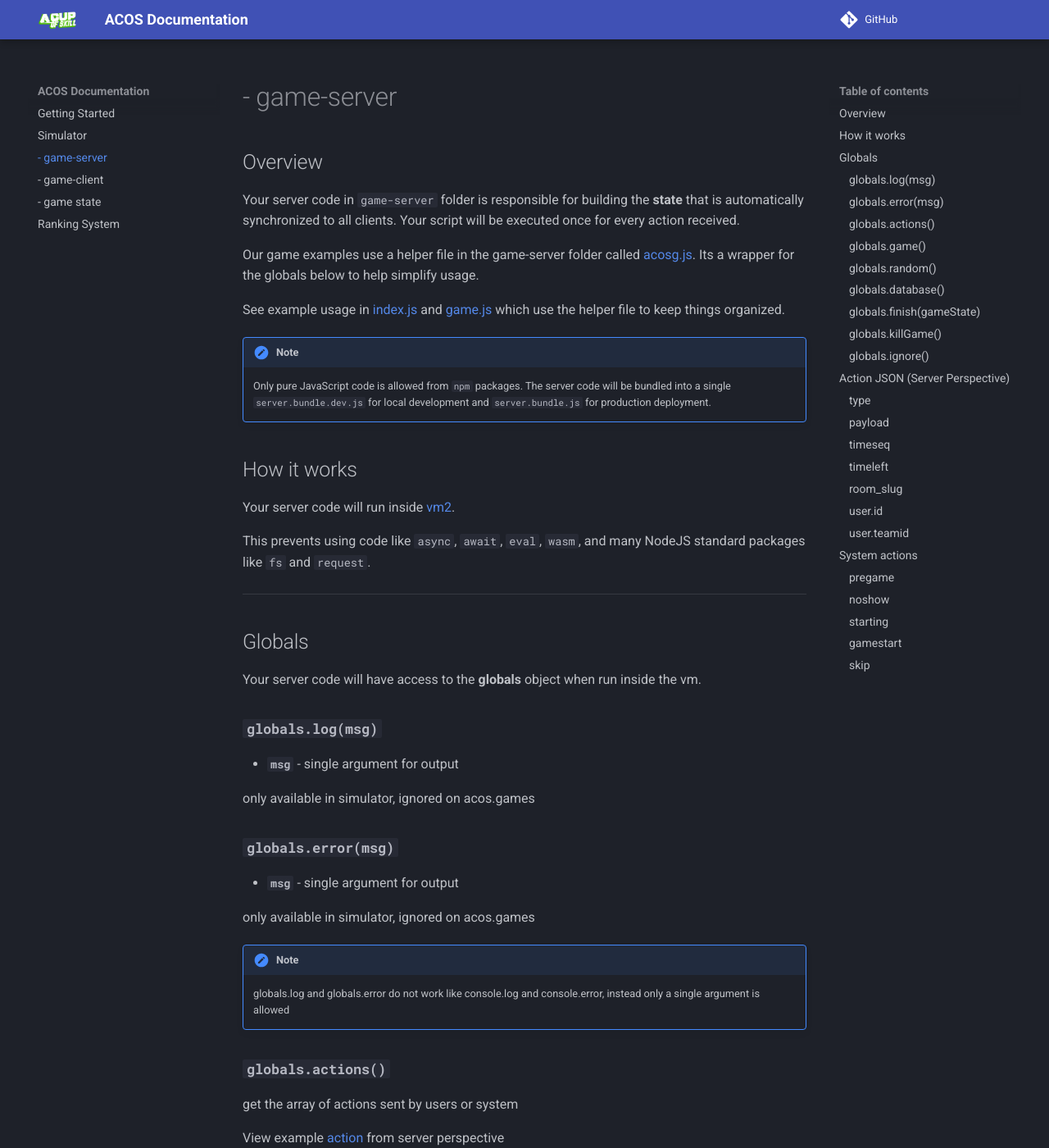
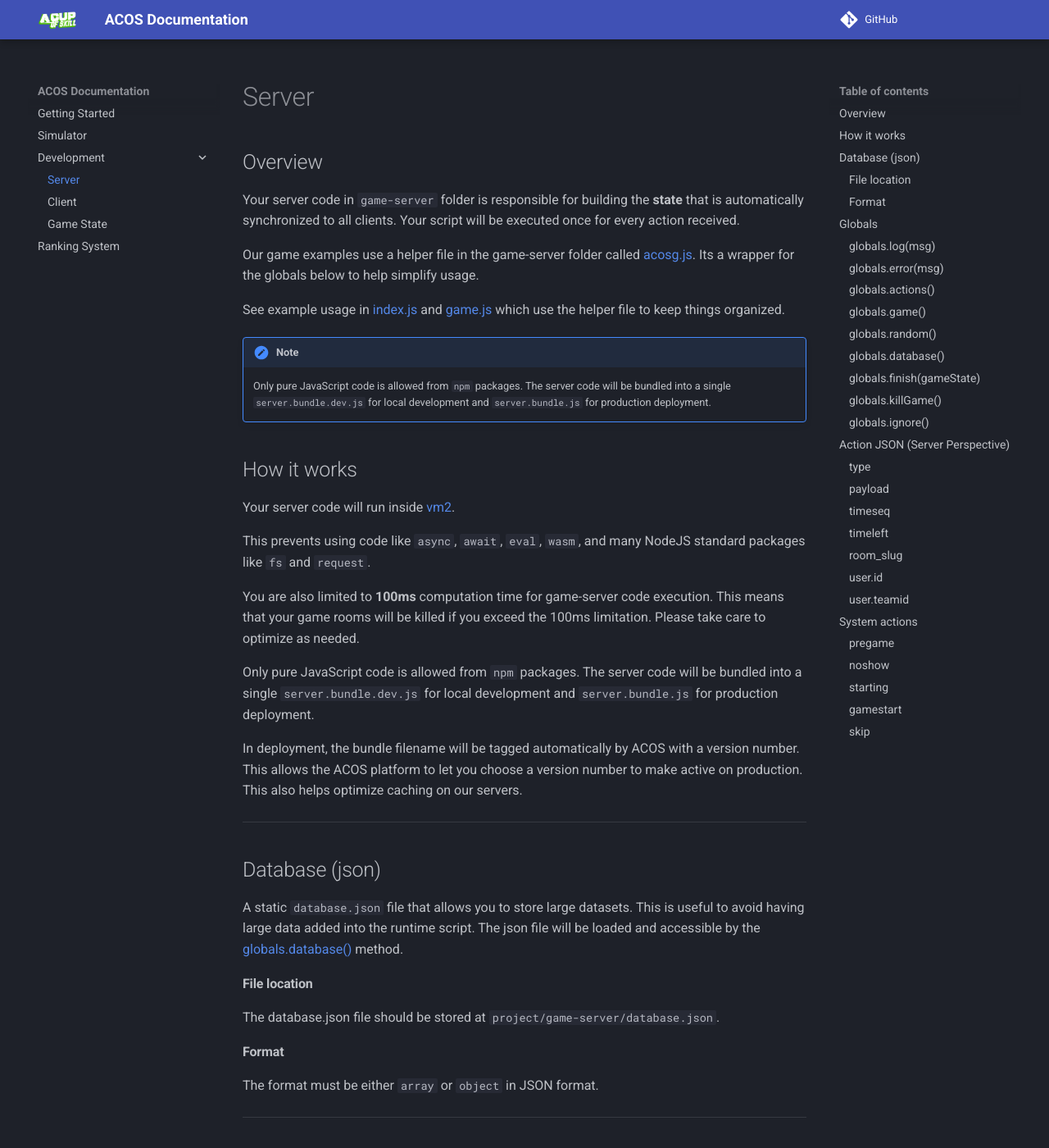
Before and after one commit to acosgames/platform, an MkDocs documentation site: the page built from docs/docs/server.md, in a window 1280 px wide and 1400 px high. Shown: the whole window at 82% size. Built offline with MkDocs 1.6.1 and Material for MkDocs 9.7.7, drawn with Linux system fonts in a browser that asks for light colours.

```diff
--- a/docs/docs/server.md
+++ b/docs/docs/server.md
@@ -14,6 +14,26 @@ See example usage in [index.js](https://github.com/acosgames/tictactoe/blob/main
 Your server code will run inside [vm2](https://github.com/patriksimek/vm2).
 
 This prevents using code like `async`, `await`, `eval`, `wasm`, and many NodeJS standard packages like `fs` and `request`.
+
+You are also limited to **100ms** computation time for game-server code execution.  This means that your game rooms will be killed if you exceed the 100ms limitation.  Please take care to optimize as needed.
+
+Only pure JavaScript code is allowed from `npm` packages.  The server code will be bundled into a single `server.bundle.dev.js` for local development and `server.bundle.js` for production deployment.
+
+In deployment, the bundle filename will be tagged automatically by ACOS with a version number.  This allows the ACOS platform to let you choose a version number to make active on production.  This also helps optimize caching on our servers.
+
+---
+
+## Database (json)
+
+A static `database.json` file that allows you to store large datasets.  This is useful to avoid having large data added into the runtime script.  The json file will be loaded and accessible by the [globals.database()](/server/#globalsdatabase) method.
+
+#### File location
+
+The database.json file should be stored at `project/game-server/database.json`.
+
+#### Format
+
+The format must be either `array` or `object` in JSON format.
 
 ---
 
--- a/docs/mkdocs.yml
+++ b/docs/mkdocs.yml
@@ -15,7 +15,7 @@ extra:
   homepage: https://acos.games
   analytics:
     provider: google
-    property: G-HC09PY1QY2
+    property: G-298125151
 markdown_extensions:
   - tables
   - def_list
@@ -34,7 +34,8 @@ nav:
   - Getting Started: index.md
   # - Development: development.md
   - 'Simulator': simulator.md
-  - '- game-server': server.md
-  - '- game-client': client.md
-  - '- game state': gamestate.md
+  - Development:
+    - 'Server': server.md
+    - 'Client': client.md
+    - 'Game State': gamestate.md
   - Ranking System: ranking.md
```
Also changed, not shown: docs/site/404.html, docs/site/client/index.html, docs/site/development/index.html, docs/site/gamestate/index.html, docs/site/index.html, docs/site/ranking/index.html, docs/site/server/index.html, docs/site/simulator/index.html, docs/site/sitemap.xml, 1 other file.
